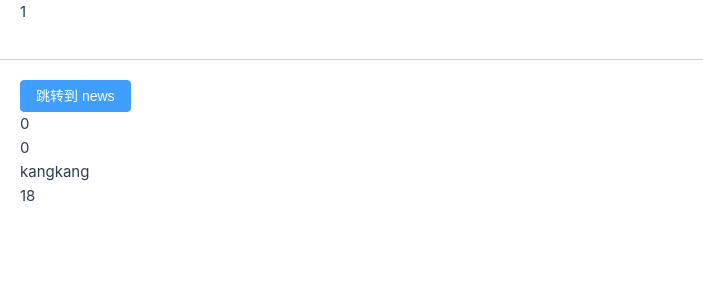
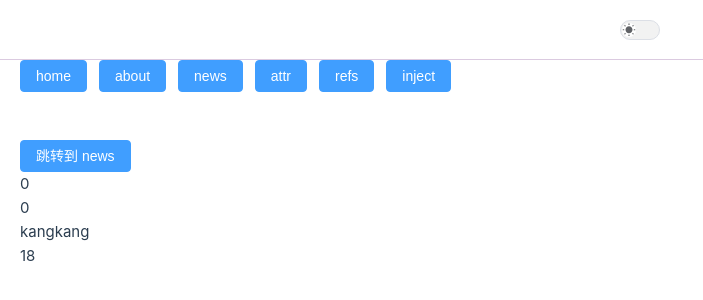
Before and after one commit to ykshang/vueDemo, a Vue app in the folder demo/: page / in a window 1280 px wide. Shown: the top 300 px of the page, without its empty margins (0-703 px from the left). Built offline with nearby package versions, Linux system fonts and the light colour scheme.

Commit message:
feat: 封装主题切换组件

```diff
--- a/demo/src/App.vue
+++ b/demo/src/App.vue
@@ -1,17 +1,12 @@
 <template>
   <div class="layout">
     <el-container>
-      <el-header>1</el-header>
-      <!-- <el-header class="">
-        <el-button
-          type="primary"
-          v-for="button in buttonList"
-          :key="button.id"
-          @click="toView(button.path)"
-        >
+      <HeaderLayout></HeaderLayout>
+      <el-header class="">
+        <el-button type="primary" v-for="button in buttonList" :key="button.id" @click="toView(button.path)">
           {{ button.name }}
         </el-button>
-      </el-header> -->
+      </el-header>
       <el-main>
         <router-view></router-view>
       </el-main>
@@ -20,8 +15,12 @@
 </template>
 
 <script setup lang="ts">
+import HeaderLayout from '@/views/Layout/Header/Header.vue'
 import { reactive } from 'vue'
 import { RouterView, useRouter } from 'vue-router'
+defineOptions({
+  name: 'AppView',
+})
 const buttonList = reactive([
   { id: 1, name: 'home', path: '/' },
   { id: 2, name: 'about', path: '/about' },
@@ -41,8 +40,5 @@ function toView(path: string) {
   width: 100vw;
   height: 100vh;
   display: flex;
-  .el-header {
-    border-bottom: 1px solid #dbcae0
-  }
 }
 </style>
--- a/demo/src/assets/base.css
+++ b/demo/src/assets/base.scss
@@ -19,6 +19,18 @@
   --vt-c-text-light-2: rgba(60, 60, 60, 0.66);
   --vt-c-text-dark-1: var(--vt-c-white);
   --vt-c-text-dark-2: rgba(235, 235, 235, 0.64);
+  --bg-color-soft: #fafafa;
+  --bg-color-mute: #f2f2f2;
+  --border-color: #dcdfe6;
+}
+.dark {
+  --bg-color-rgb: 0, 0, 0;
+  --bg-color-soft: #242424;
+  --bg-color-mute: #2c2c2c;
+  --code-tooltip-bg-color: rgba(var(--el-color-primary-rgb), 0.1);
+  --code-tooltip-color: var(--brand-color);
+  --purple-color: #9065db;
+  --purple-color-light: #6222c2;
 }
 
 /* semantic color variables for this project */
--- a/demo/src/assets/main.css
+++ b/demo/src/assets/main.css
@@ -1,4 +1,4 @@
-@import './base.css';
+@import './base.scss';
 
 #app {
   margin: 0 auto;
--- /dev/null
+++ b/demo/src/composables/dark.ts
@@ -0,0 +1,7 @@
+import { useDark, useToggle } from '@vueuse/core'
+
+export const isDark = useDark({
+  storageKey: 'vitepress-theme-appearance',
+})
+
+export const toggleDark = useToggle(isDark)
--- a/demo/src/main.ts
+++ b/demo/src/main.ts
@@ -1,20 +1,18 @@
 import './assets/main.css'
-
 import { createApp } from 'vue'
 // 引入 pinia
 import { createPinia } from 'pinia'
-
-import App from './App.vue'
 import router from './router'
 // 引入 ElementPlus UI
 import ElementPlus from 'element-plus'
 import 'element-plus/dist/index.css'
+import App from './App.vue'
 
 const app = createApp(App)
 
-app.config.globalProperties.xxxxxxx = 123456789
 app.use(ElementPlus)
 // 应用pinia
 app.use(createPinia())
 app.use(router)
+// 挂载到 APP 元素
 app.mount('#app')
--- /dev/null
+++ b/demo/src/views/Layout/Header/Header.vue
@@ -0,0 +1,20 @@
+<template>
+  <el-header class="header">
+    <TogglerTheme></TogglerTheme>
+  </el-header>
+</template>
+
+<script setup lang="ts">
+import TogglerTheme from './TogglerTheme/TogglerTheme.vue'
+defineOptions({
+  name: 'HeaderLayout',
+})
+</script>
+<style lang="scss" scoped>
+.header {
+  display: flex;
+  justify-content: center;
+  align-items: center;
+  border-bottom: 1px solid #dbcae0
+}
+</style>
--- /dev/null
+++ b/demo/src/views/Layout/Header/TogglerTheme/Dark.vue
@@ -0,0 +1,12 @@
+<template>
+  <svg viewBox="0 0 24 24" class="dark-icon">
+    <path
+      d="M11.01 3.05C6.51 3.54 3 7.36 3 12a9 9 0 0 0 9 9c4.63 0 8.45-3.5 8.95-8c.09-.79-.78-1.42-1.54-.95A5.403 5.403 0 0 1 11.1 7.5c0-1.06.31-2.06.84-2.89c.45-.67-.04-1.63-.93-1.56z"
+      fill="currentColor" />
+  </svg>
+</template>
+<script setup lang="ts">
+defineOptions({
+  name: 'DarkIcon',
+})
+</script>
--- /dev/null
+++ b/demo/src/views/Layout/Header/TogglerTheme/Light.vue
@@ -0,0 +1,12 @@
+<template>
+  <svg viewBox="0 0 24 24" class="light-icon">
+    <path
+      d="M6.05 4.14l-.39-.39a.993.993 0 0 0-1.4 0l-.01.01a.984.984 0 0 0 0 1.4l.39.39c.39.39 1.01.39 1.4 0l.01-.01a.984.984 0 0 0 0-1.4zM3.01 10.5H1.99c-.55 0-.99.44-.99.99v.01c0 .55.44.99.99.99H3c.56.01 1-.43 1-.98v-.01c0-.56-.44-1-.99-1zm9-9.95H12c-.56 0-1 .44-1 .99v.96c0 .55.44.99.99.99H12c.56.01 1-.43 1-.98v-.97c0-.55-.44-.99-.99-.99zm7.74 3.21c-.39-.39-1.02-.39-1.41-.01l-.39.39a.984.984 0 0 0 0 1.4l.01.01c.39.39 1.02.39 1.4 0l.39-.39a.984.984 0 0 0 0-1.4zm-1.81 15.1l.39.39a.996.996 0 1 0 1.41-1.41l-.39-.39a.993.993 0 0 0-1.4 0c-.4.4-.4 1.02-.01 1.41zM20 11.49v.01c0 .55.44.99.99.99H22c.55 0 .99-.44.99-.99v-.01c0-.55-.44-.99-.99-.99h-1.01c-.55 0-.99.44-.99.99zM12 5.5c-3.31 0-6 2.69-6 6s2.69 6 6 6s6-2.69 6-6s-2.69-6-6-6zm-.01 16.95H12c.55 0 .99-.44.99-.99v-.96c0-.55-.44-.99-.99-.99h-.01c-.55 0-.99.44-.99.99v.96c0 .55.44.99.99.99zm-7.74-3.21c.39.39 1.02.39 1.41 0l.39-.39a.993.993 0 0 0 0-1.4l-.01-.01a.996.996 0 0 0-1.41 0l-.39.39c-.38.4-.38 1.02.01 1.41z"
+      fill="currentColor" />
+  </svg>
+</template>
+<script setup lang="ts">
+defineOptions({
+  name: 'LightIcon',
+})
+</script>
--- /dev/null
+++ b/demo/src/views/Layout/Header/TogglerTheme/TogglerTheme.vue
@@ -0,0 +1,64 @@
+<template>
+  <el-switch v-model="darkMode">
+    <template #active-action>
+      <DarkIcon />
+    </template>
+    <template #inactive-action>
+      <LightIcon />
+    </template>
+  </el-switch>
+</template>
+<script lang="ts" setup>
+import { isDark, toggleDark } from '@/composables/dark'
+import DarkIcon from './Dark.vue'
+import LightIcon from './Light.vue'
+import { ref, watch } from 'vue'
+defineOptions({
+  name: 'TogglerTheme',
+})
+
+const darkMode = ref(isDark.value)
+watch(
+  () => isDark.value,
+  (newVal) => {
+    darkMode.value = newVal
+  }
+)
+
+watch(
+  () => darkMode.value,
+  (newVal) => {
+    if (newVal !== isDark.value) {
+      toggleDark()
+    }
+  }
+)
+</script>
+<style lang="scss" scoped>
+:deep(.el-switch__core) {
+  --el-switch-on-color: var(--bg-color-mute);
+  --el-switch-off-color: var(--bg-color-mute);
+  --el-switch-border-color: var(--border-color);
+
+  .el-switch__action {
+    width: 14px;
+    height: 14px;
+  }
+}
+
+:deep(.el-switch.is-checked .el-el-switch__core) {
+  background-color: #2c2c2c !important;
+  border-color: #4c4d4f;
+  color: red !important;
+}
+
+:deep(.dark-icon) {
+  border-radius: 50%;
+  color: #cfd3dc;
+  background-color: #141414;
+}
+
+:deep(.light-icon) {
+  color: #606266;
+}
+</style>
```
